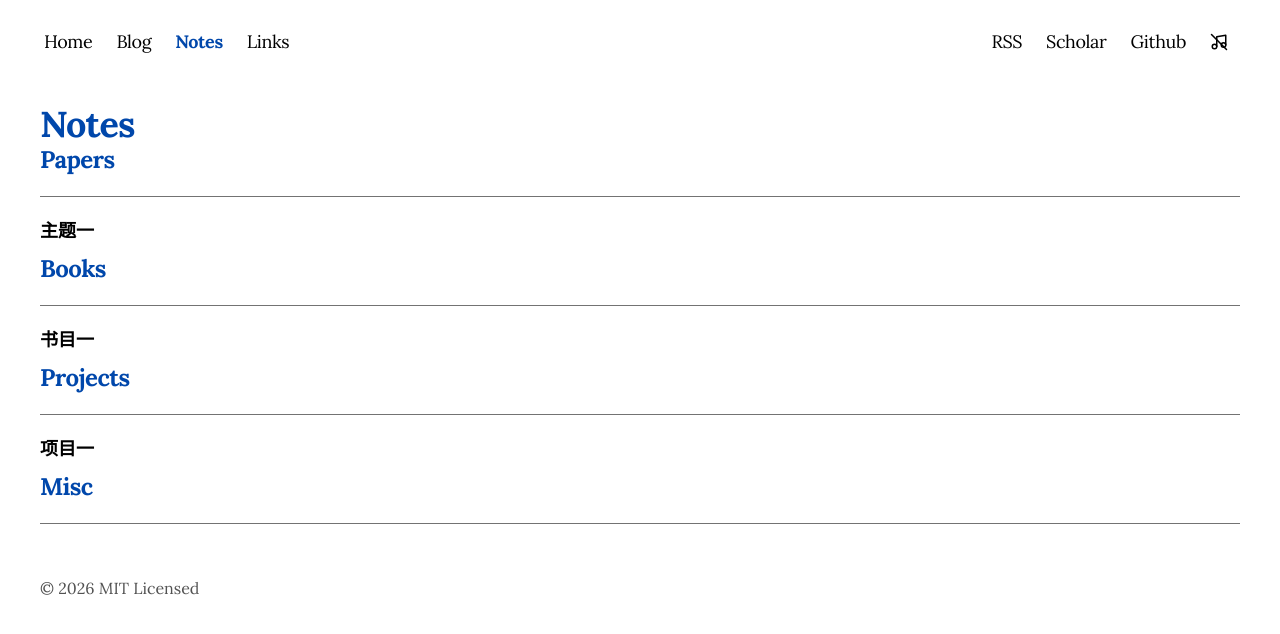
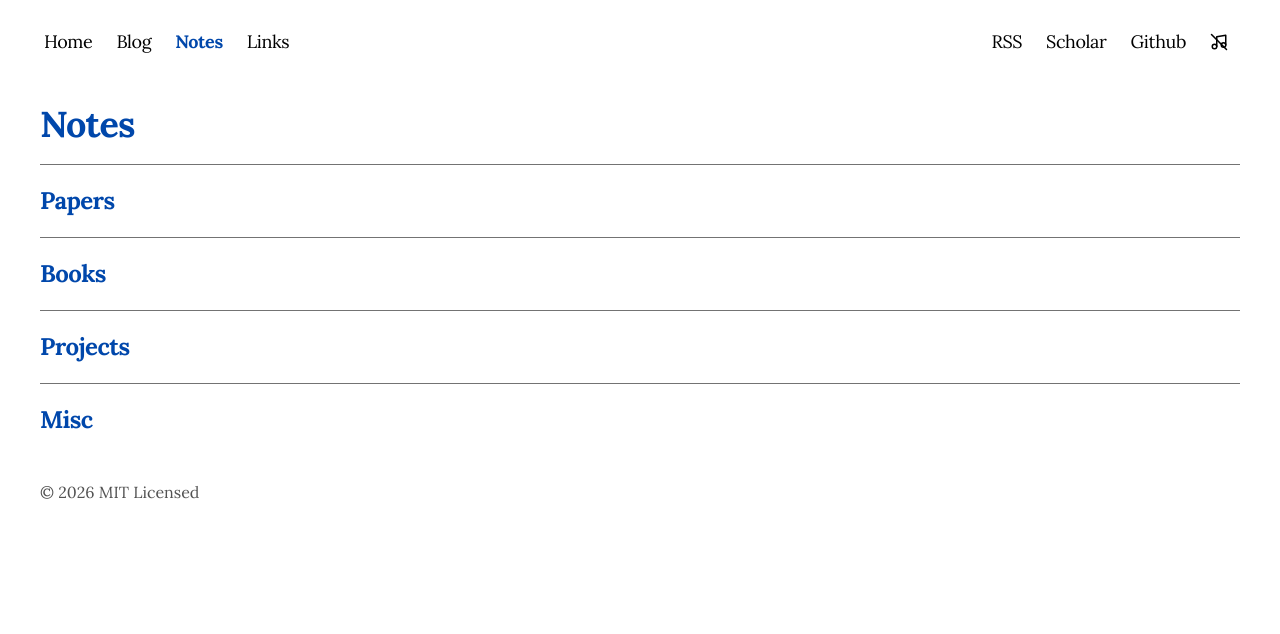
Before and after one commit to zeroffa233/zeroffa-homepage, a Next.js app: page /notes in a window 1280 px wide. Shown: the top 634 px of the page. Built offline with nearby package versions, Linux system fonts and the light colour scheme; a web font is replaced by a local one.

Commit message:
Revert "feat: Notes page as grouped index scaffold"
This reverts commit 62238f34a4fb8f3238cf95b2bc526356fcf4ae80.

```diff
--- a/app/notes/page.tsx
+++ b/app/notes/page.tsx
@@ -1,52 +1,4 @@
 import Link from "next/link";
-
-// Notes 页索引：Papers 按主题、Books 按书目、Projects 按项目分组；Misc 平铺。
-// 加内容：往对应 entries 里加 { title, href, desc? } 即可。
-// href 指向站内博客（/blog/<slug>）或外部链接均可；desc 可选，显示在标题后。
-type NoteEntry = { title: string; href: string; desc?: string };
-type NoteGroup = { name?: string; entries: NoteEntry[] };
-type NoteSection = { title: string; groups: NoteGroup[] };
-
-const SECTIONS: NoteSection[] = [
-    {
-        title: "Papers",
-        groups: [
-            {
-                name: "主题一",
-                entries: [],
-            },
-        ],
-    },
-    {
-        title: "Books",
-        groups: [
-            {
-                name: "书目一",
-                entries: [],
-            },
-        ],
-    },
-    {
-        title: "Projects",
-        groups: [
-            {
-                name: "项目一",
-                entries: [],
-            },
-        ],
-    },
-    {
-        title: "Misc",
-        groups: [
-            {
-                entries: [],
-            },
-        ],
-    },
-];
-
-const h3Style =
-    "text-[#0047AB] text-2xl font-bold tracking-tight dark:text-neutral-100 mb-3";
 
 export default function Notes() {
     return (
@@ -54,43 +6,22 @@ export default function Notes() {
             <h2 className="text-[#0047AB] text-4xl font-bold tracking-tight dark:text-neutral-100 mt-5">
                 Notes
             </h2>
-            {SECTIONS.map(({ title, groups }) => (
-                <div key={title}>
-                    <h3 className={h3Style}>{title}</h3>
-                    <hr className="my-5 border-neutral-500 dark:border-neutral-500"></hr>
-                    {groups.map(({ name, entries }, i) => (
-                        <div key={name ?? i} className={i > 0 ? "mt-5" : ""}>
-                            {name && (
-                                <p className="font-bold text-lg mb-2">{name}</p>
-                            )}
-                            <ul className="list-disc list-outside pl-4">
-                                {entries.map((entry) => (
-                                    <li key={entry.title} className="mb-1">
-                                        <Link
-                                            href={entry.href}
-                                            target={
-                                                entry.href.startsWith("http")
-                                                    ? "_blank"
-                                                    : undefined
-                                            }
-                                            rel="noopener noreferrer"
-                                            className="transition-all hover:text-[#0047AB] dark:hover:text-blue-400"
-                                        >
-                                            {entry.title}
-                                        </Link>
-                                        {entry.desc && (
-                                            <span className="text-neutral-500 dark:text-neutral-400">
-                                                {" "}
-                                                — {entry.desc}
-                                            </span>
-                                        )}
-                                    </li>
-                                ))}
-                            </ul>
-                        </div>
-                    ))}
-                </div>
-            ))}
+            <hr className="my-5 border-neutral-500 dark:border-neutral-500"></hr>
+            <h3 className="text-[#0047AB] text-2xl font-bold tracking-tight dark:text-neutral-100 mb-3">
+                Papers
+            </h3>
+            <hr className="my-5 border-neutral-500 dark:border-neutral-500"></hr>
+            <h3 className="text-[#0047AB] text-2xl font-bold tracking-tight dark:text-neutral-100 mb-3">
+                Books
+            </h3>
+            <hr className="my-5 border-neutral-500 dark:border-neutral-500"></hr>
+            <h3 className="text-[#0047AB] text-2xl font-bold tracking-tight dark:text-neutral-100 mb-3">
+                Projects
+            </h3>
+            <hr className="my-5 border-neutral-500 dark:border-neutral-500"></hr>
+            <h3 className="text-[#0047AB] text-2xl font-bold tracking-tight dark:text-neutral-100 mb-3">
+                Misc
+            </h3>
         </div>
     );
 }
```
